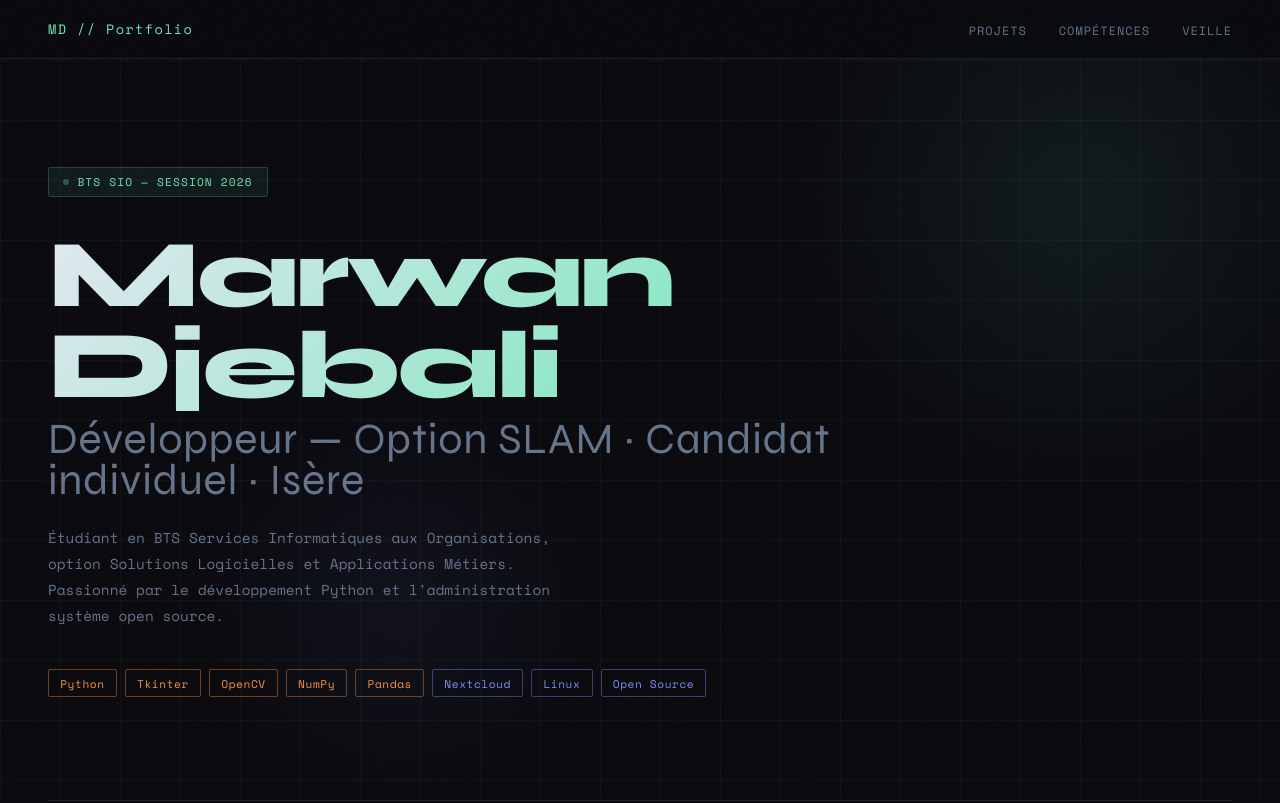
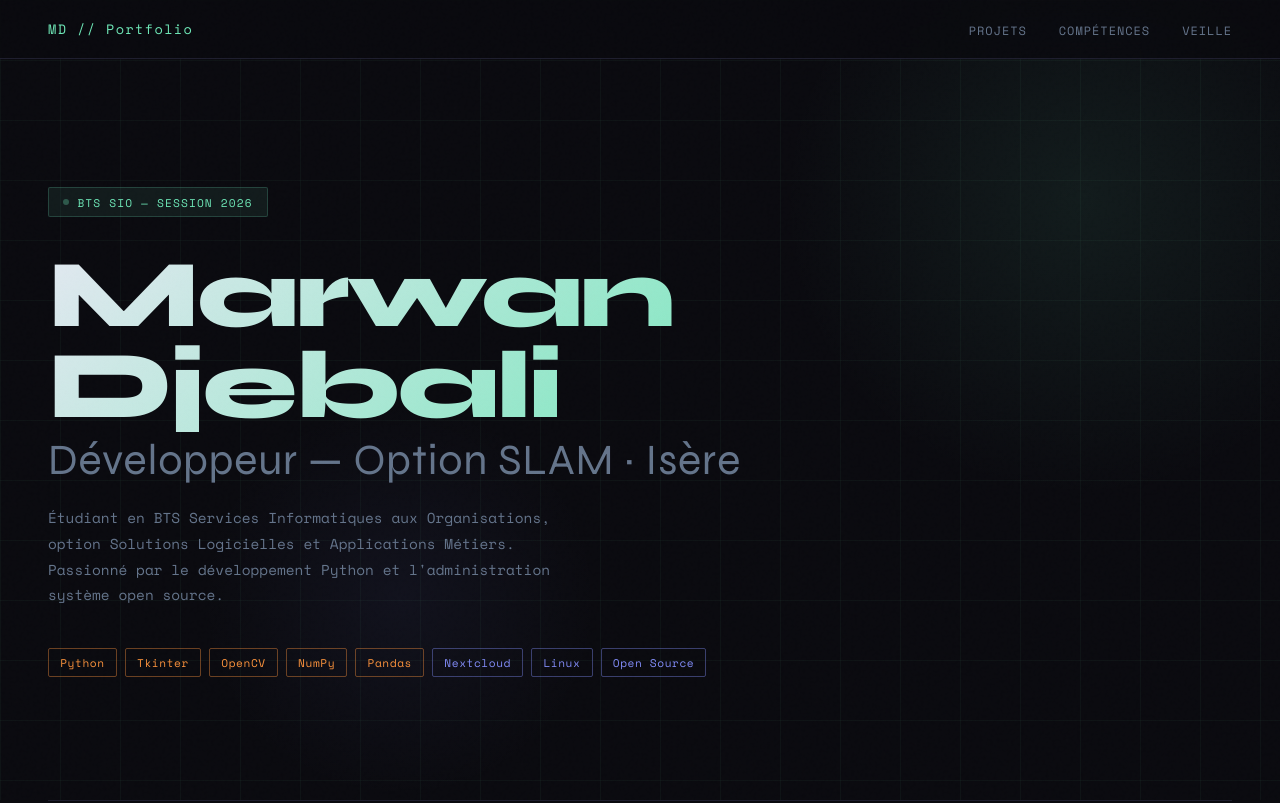
Before and after one commit to mystery092/mystery092.github.io, a plain HTML site: page index.html in a window 1280 px wide. Shown: the top 803 px of the page. Drawn offline with nearby package versions, Linux system fonts and the light colour scheme.

Commit message:
Update role description in hero section
Removed 'Candidat individuel' from the role line.

```diff
--- a/index.html
+++ b/index.html
@@ -523,7 +523,7 @@
       <div class="hero-badge">BTS SIO — Session 2026</div>
       <h1>
         <span class="name-line">Marwan Djebali</span>
-        <span class="role-line">Développeur — Option SLAM · Candidat individuel · Isère</span>
+        <span class="role-line">Développeur — Option SLAM · Isère</span>
       </h1>
       <p class="hero-desc">
         Étudiant en BTS Services Informatiques aux Organisations, option Solutions Logicielles et Applications Métiers.<br/>
```
